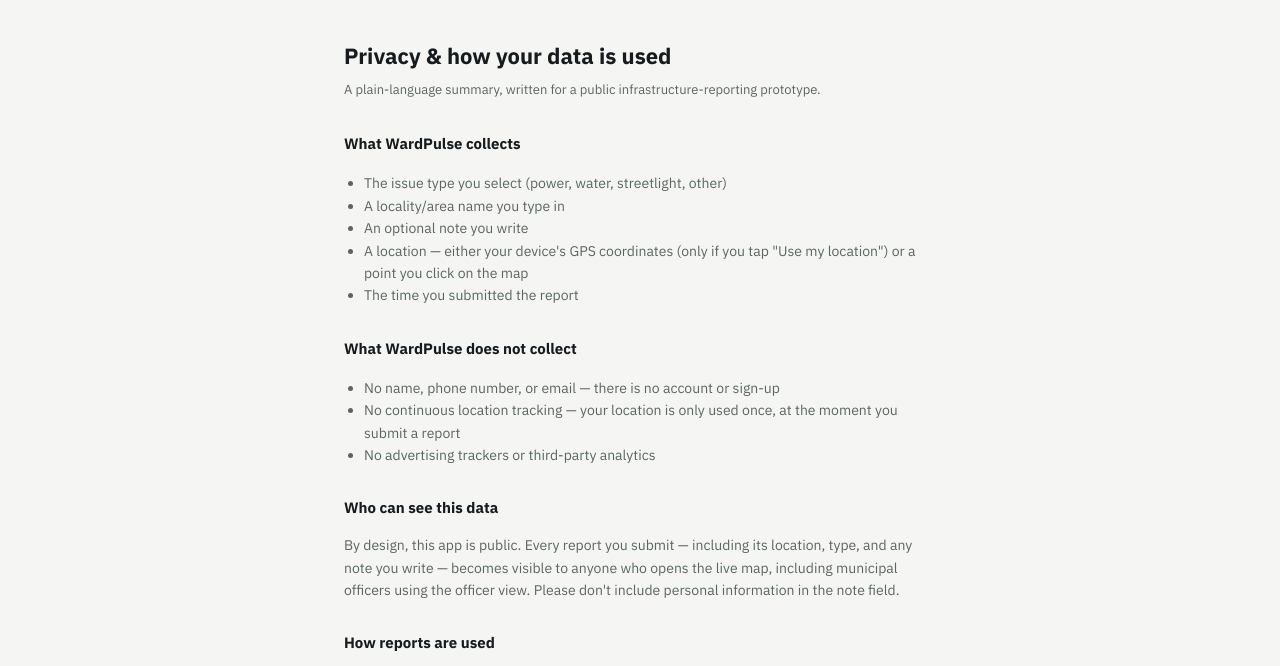
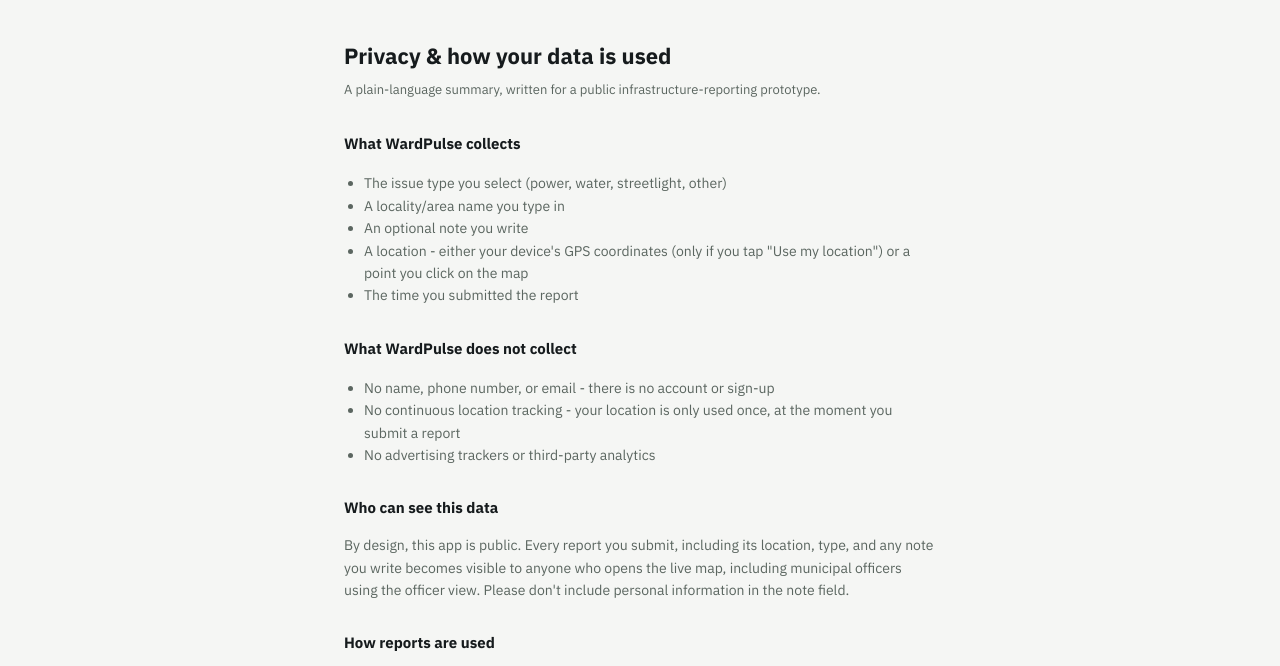
Before and after one commit to 125aarya0008-commits/SthaniyaConnect, a plain HTML site: page privacy.html in a window 1280 px wide. Shown: the part 65-731 px from the top of the page. Drawn offline with Linux system fonts and the light colour scheme.

Commit message:
Update privacy.html

```diff
--- a/privacy.html
+++ b/privacy.html
@@ -44,19 +44,19 @@
     <li>The issue type you select (power, water, streetlight, other)</li>
     <li>A locality/area name you type in</li>
     <li>An optional note you write</li>
-    <li>A location — either your device's GPS coordinates (only if you tap "Use my location") or a point you click on the map</li>
+    <li>A location - either your device's GPS coordinates (only if you tap "Use my location") or a point you click on the map</li>
     <li>The time you submitted the report</li>
   </ul>
 
   <h3>What WardPulse does not collect</h3>
   <ul>
-    <li>No name, phone number, or email — there is no account or sign-up</li>
-    <li>No continuous location tracking — your location is only used once, at the moment you submit a report</li>
+    <li>No name, phone number, or email - there is no account or sign-up</li>
+    <li>No continuous location tracking - your location is only used once, at the moment you submit a report</li>
     <li>No advertising trackers or third-party analytics</li>
   </ul>
 
   <h3>Who can see this data</h3>
-  <p>By design, this app is public. Every report you submit — including its location, type, and any note you write — becomes visible to anyone who opens the live map, including municipal officers using the officer view. Please don't include personal information in the note field.</p>
+  <p>By design, this app is public. Every report you submit, including its location, type, and any note you write becomes visible to anyone who opens the live map, including municipal officers using the officer view. Please don't include personal information in the note field.</p>
 
   <h3>How reports are used</h3>
   <p>Reports are grouped by location to calculate a public "reliability score" for each area, so that recurring problems are visible and harder to ignore. Municipal staff can mark a report as acknowledged or resolved, which is also shown publicly.</p>
```
